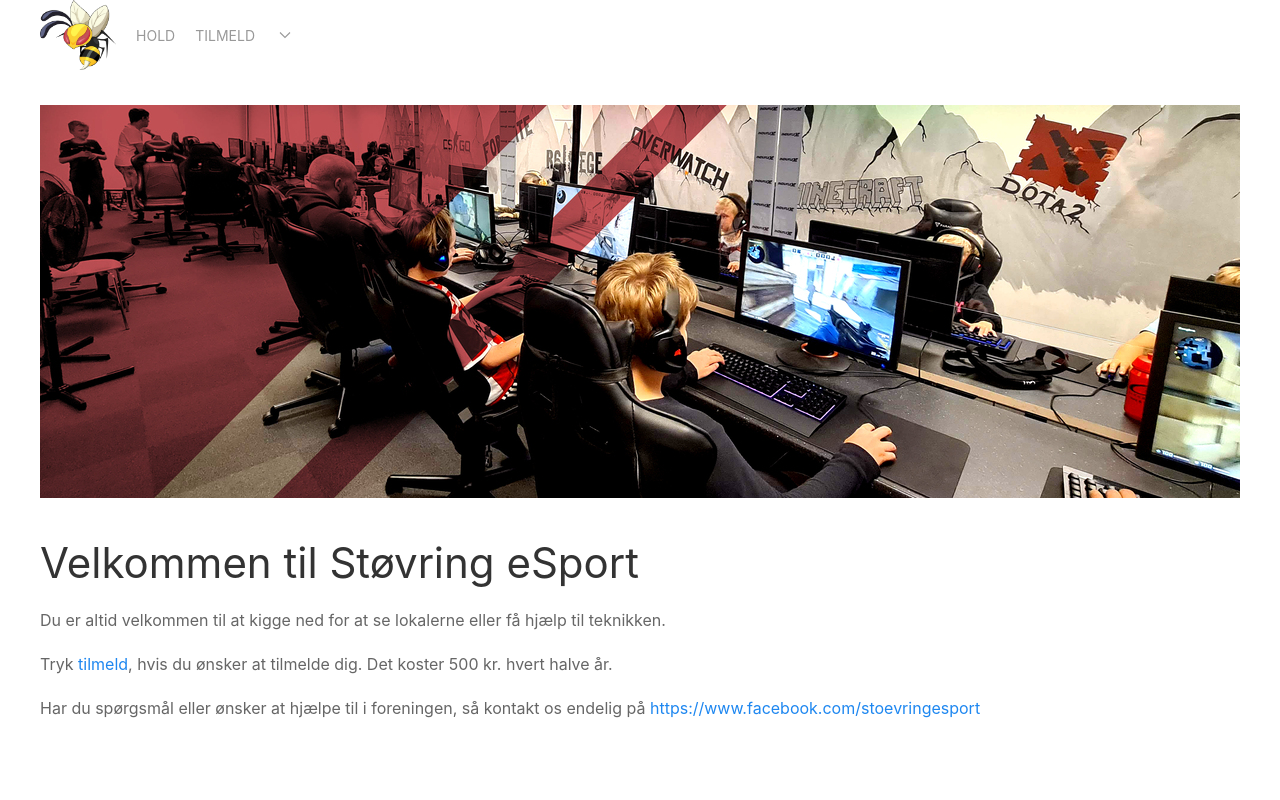
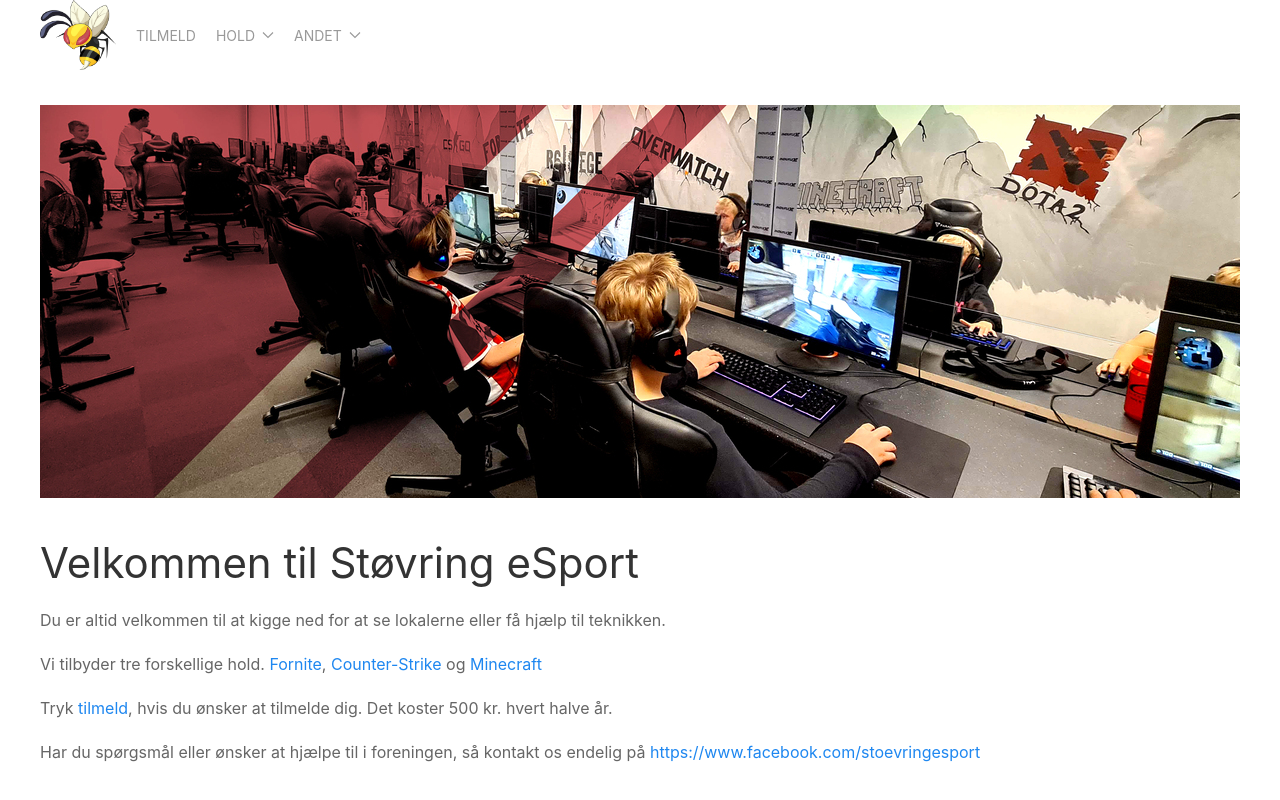
Before and after one commit to st-esport/website, a Vue app: page / in a window 1280 px wide. Built offline with nearby package versions, Linux system fonts and the light colour scheme.

Commit message:
Separate team pages (#2)

```diff
--- a/src/App.vue
+++ b/src/App.vue
@@ -4,28 +4,34 @@ import {RouterLink, RouterView} from 'vue-router'
 
 <template>
   <header>
-    <nav class="uk-navbar-container uk-navbar-transparent">
     <div class="uk-container">
-        <nav uk-dropnav>
+    <nav uk-dropnav animation="uk-none-animation">
       <ul class="uk-subnav">
         <li><RouterLink class="uk-logo" to="/"><img alt="Logo" src="@/assets/logo.png" style="height: 5em;"/></RouterLink></li>
-            <li><RouterLink to="/hold">Hold</RouterLink></li>
-            <li><RouterLink to="/tilmeld">Tilmeld</RouterLink></li>
-
+        <li><RouterLink to="tilmeld">Tilmeld</RouterLink></li>
         <li>
-              <a href="#"><span uk-drop-parent-icon></span></a>
+          <a href="#">Hold <span uk-drop-parent-icon></span></a>
           <div class="uk-dropdown">
             <ul class="uk-nav uk-dropdown-nav">
-                  <li><RouterLink to="/bestyrelsen">Bestyrelsen</RouterLink></li>
-                  <li><RouterLink to="/vedtaegter">Vedtægter</RouterLink></li>
-<!--                  <li><RouterLink to="/ordensregler">Ordensregler</RouterLink></li>-->
+              <li><RouterLink to="fornite">Fornite</RouterLink></li>
+              <li><RouterLink to="counterstrike">Counter-Strike</RouterLink></li>
+              <li><RouterLink to="minecraft">Minecraft</RouterLink></li>
+            </ul>
+          </div>
+        </li>
+        <li>
+          <a href="#">Andet <span uk-drop-parent-icon></span></a>
+          <div class="uk-dropdown">
+            <ul class="uk-nav uk-dropdown-nav">
+              <li><RouterLink to="bestyrelsen">Bestyrelsen</RouterLink></li>
+              <li><RouterLink to="vedtaegter">Vedtægter</RouterLink></li>
+              <!--<li><RouterLink to="/ordensregler">Ordensregler</RouterLink></li>-->
             </ul>
           </div>
         </li>
       </ul>
     </nav>
     </div>
-    </nav>
   </header>
 
   <div class="uk-container uk-padding-small">
--- a/src/components/TeamItem.vue
+++ /dev/null
@@ -1,11 +0,0 @@
-<script setup lang="ts">
-defineProps({
-  label: String,
-  photo: String,
-})
-</script>
-
-<template>
-  <img :src="photo" alt="home banner" class="uk-width-max-content uk-align-center uk-margin-remove">
-  <p class="uk-margin-remove-top">{{ label }}</p>
-</template>
--- a/src/router/index.ts
+++ b/src/router/index.ts
@@ -1,10 +1,13 @@
 import {createRouter, createWebHistory} from 'vue-router'
 import HomeView from '@/views/HomeView.vue'
-import TeamsView from "@/views/TeamsView.vue";
 import BoardView from "@/views/BoardView.vue";
 import StatutesView from "@/views/StatutesView.vue";
 import RegisterView from "@/views/RegisterView.vue";
 import RulesOfOrderView from "@/views/RulesOfOrderView.vue";
+import NotFoundView from "@/views/NotFoundView.vue";
+import ForniteView from "@/views/ForniteView.vue";
+import CounterStrikeView from "@/views/CounterStrikeView.vue";
+import MinecraftView from "@/views/MinecraftView.vue";
 
 const router = createRouter({
     history: createWebHistory(import.meta.env.BASE_URL),
@@ -15,14 +18,24 @@ const router = createRouter({
             component: HomeView,
         },
         {
-            path: '/hold',
-            name: 'hold',
-            component: TeamsView
-        },
-        {
             path: '/tilmeld',
             name: 'tilmeld',
             component: RegisterView
+        },
+        {
+            path: '/fornite',
+            name: 'fornite',
+            component: ForniteView,
+        },
+        {
+            path: '/counterstrike',
+            name: 'counterstrike',
+            component: CounterStrikeView,
+        },
+        {
+            path: '/minecraft',
+            name: 'minecraft',
+            component: MinecraftView,
         },
         {
             path: '/bestyrelsen',
@@ -39,6 +52,11 @@ const router = createRouter({
             name: 'ordensregler',
             component: RulesOfOrderView,
         },
+        {
+            path: '/:pathMatch(.*)*',
+            name: '404',
+            component: NotFoundView,
+        },
     ],
 })
 
--- /dev/null
+++ b/src/views/CounterStrikeView.vue
@@ -0,0 +1,16 @@
+<script setup lang="ts">
+defineProps({
+  label: String,
+  photo: String,
+})
+</script>
+
+<template>
+  <img src="/csgo_banner.jpg" alt="csgo banner" class="uk-width-max-content uk-align-center">
+  <h1>Counter-Strike</h1>
+  <div>
+    <p>Dit barns passion for Counter-Strike er mere end bare en hobby.</p>
+    <p>Vores CS:GO træning omdanner spilletid til en stærk læringsoplevelse, hvor den digitale arena bliver en træningsbane for vigtige færdigheder i den virkelige verden.</p>
+    <p>Der spilles onsdag fra 17:30 til 19:30, kig endelig forbi.</p>
+  </div>
+</template>
--- /dev/null
+++ b/src/views/ForniteView.vue
@@ -0,0 +1,16 @@
+<script setup lang="ts">
+defineProps({
+  label: String,
+  photo: String,
+})
+</script>
+
+<template>
+  <img src="/fortnite_banner.jpg" alt="fornite banner" class="uk-width-max-content uk-align-center">
+  <h1>Fornite</h1>
+  <div>
+    <p>Elsker dit barn at spille Fortnite?</p>
+    <p>Vi forvandler den passion til en positiv og struktureret fritidsaktivitet og tilbyder et trygt miljø, hvor gaming bliver et redskab til at lære værdifulde færdigheder.</p>
+    <p>Der spilles tirsdag og onsdag fra 17:30 til 19:30, kig endelig forbi.</p>
+  </div>
+</template>
--- a/src/views/HomeView.vue
+++ b/src/views/HomeView.vue
@@ -8,7 +8,9 @@
 
   <p>Du er altid velkommen til at kigge ned for at se lokalerne eller få hjælp til teknikken.</p>
 
-  <p>Tryk <RouterLink to="/tilmeld">tilmeld</RouterLink>, hvis du ønsker at tilmelde dig. Det koster 500 kr. hvert halve år.</p>
+  <p>Vi tilbyder tre forskellige hold. <RouterLink to="fornite">Fornite</RouterLink>, <RouterLink to="counterstrike">Counter-Strike</RouterLink> og <RouterLink to="minecraft">Minecraft</RouterLink></p>
+
+  <p>Tryk <RouterLink to="tilmeld">tilmeld</RouterLink>, hvis du ønsker at tilmelde dig. Det koster 500 kr. hvert halve år.</p>
 
   <p>Har du spørgsmål eller ønsker at hjælpe til i foreningen, så kontakt os endelig på <a href="https://www.facebook.com/stoevringesport">https://www.facebook.com/stoevringesport</a></p>
 </template>
--- /dev/null
+++ b/src/views/MinecraftView.vue
@@ -0,0 +1,16 @@
+<script setup lang="ts">
+defineProps({
+  label: String,
+  photo: String,
+})
+</script>
+
+<template>
+  <img src="/minecraft_banner.jpg" alt="minecraft banner" class="uk-width-max-content uk-align-center">
+  <h1>Minecraft</h1>
+  <div>
+    <p>Minecraft er et uendeligt digitalt lærred, hvor dit barns fantasi kan blomstre og blive til vigtige færdigheder i den virkelige verden.</p>
+    <p>Vores trænere vil guide denne kreative energi og omdanne den til struktureret læring.</p>
+    <p>Der spilles torsdag fra 17:30 til 19:30, kig endelig forbi.</p>
+  </div>
+</template>
--- /dev/null
+++ b/src/views/NotFoundView.vue
@@ -0,0 +1,6 @@
+<script setup lang="ts">
+</script>
+
+<template>
+  Siden du besøgte findes ikke.
+</template>
--- a/src/views/TeamsView.vue
+++ /dev/null
@@ -1,9 +0,0 @@
-<script setup lang="ts">
-import TeamItem from "@/components/TeamItem.vue";
-</script>
-
-<template>
-  <TeamItem label="Der spilles Fornite mandag eller tirsdag fra 17:30 til 19:30" photo="/fortnite_banner.jpg"/>
-  <TeamItem label="Der spilles CSGo onsdag fra 17:30 til 19:30" photo="/csgo_banner.jpg"/>
-  <TeamItem label="Der spilles Minecraft torsdag fra 17:30 til 19:30" photo="/minecraft_banner.jpg"/>
-</template>
```
Lines whose indentation alone changed are shown as unchanged.
